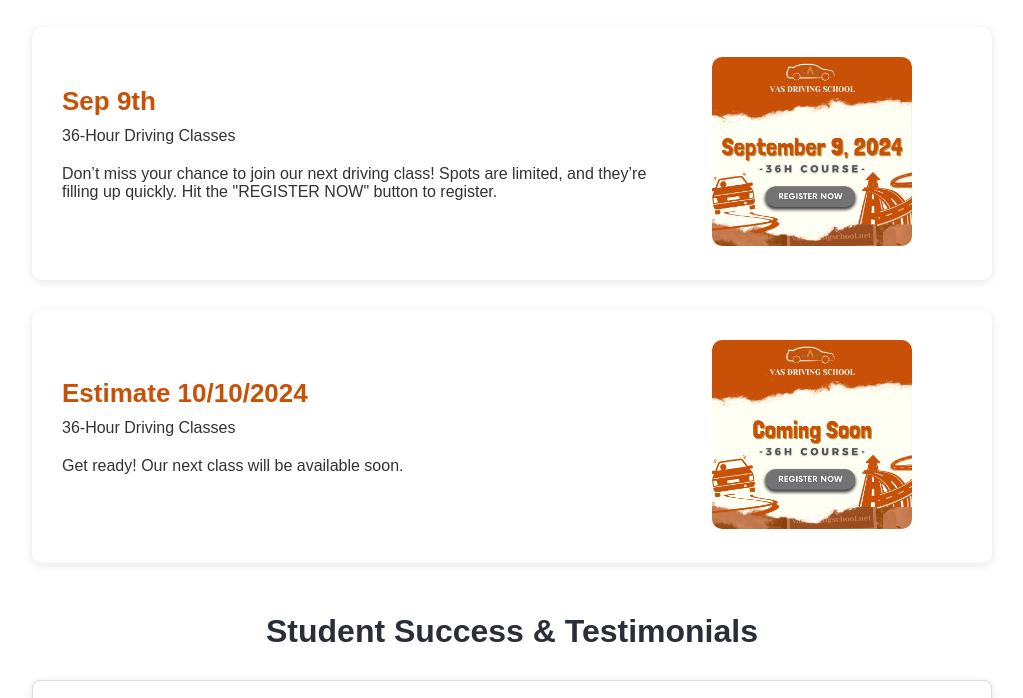
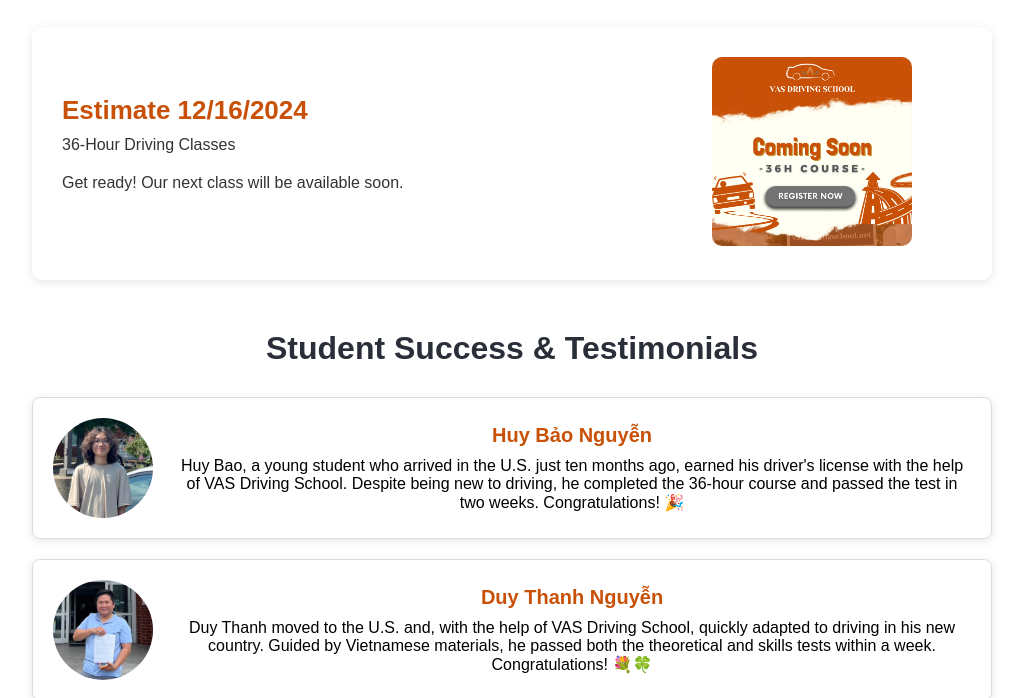
Before and after one commit to AnhDangBill/vasdrivingschool, a plain HTML site: page index.html in a window 1280 px wide. Shown: the part 593-1291 px from the top of the page, without its empty margins (128-1151 px from the left). Drawn offline with Linux system fonts and the light colour scheme.

Commit message:
Update index.html

```diff
--- a/index.html
+++ b/index.html
@@ -86,21 +86,7 @@
 
     <div class="event-card">
       <div class="class-info">
-        <h3>Sep 9th</h3>
-        <p>36-Hour Driving Classes</p>
-        <p>Don’t miss your chance to join our next driving class! Spots are limited, and they’re filling up quickly.
-          Hit the "REGISTER NOW" button to register.
-        </p>
-      </div>
-      <div class="class-image">
-        <img src="Sep9th class.jpg" alt="September 9, 2024 Class"
-          onclick="window.location.href='https://square.link/u/l9ywQ4g2'" />
-      </div>
-    </div>
-
-    <div class="event-card">
-      <div class="class-info">
-        <h3>Estimate 10/10/2024</h3>
+        <h3>Estimate 12/16/2024</h3>
         <p>36-Hour Driving Classes</p>
         <p>Get ready! Our next class will be available soon.</p>
       </div>
```
